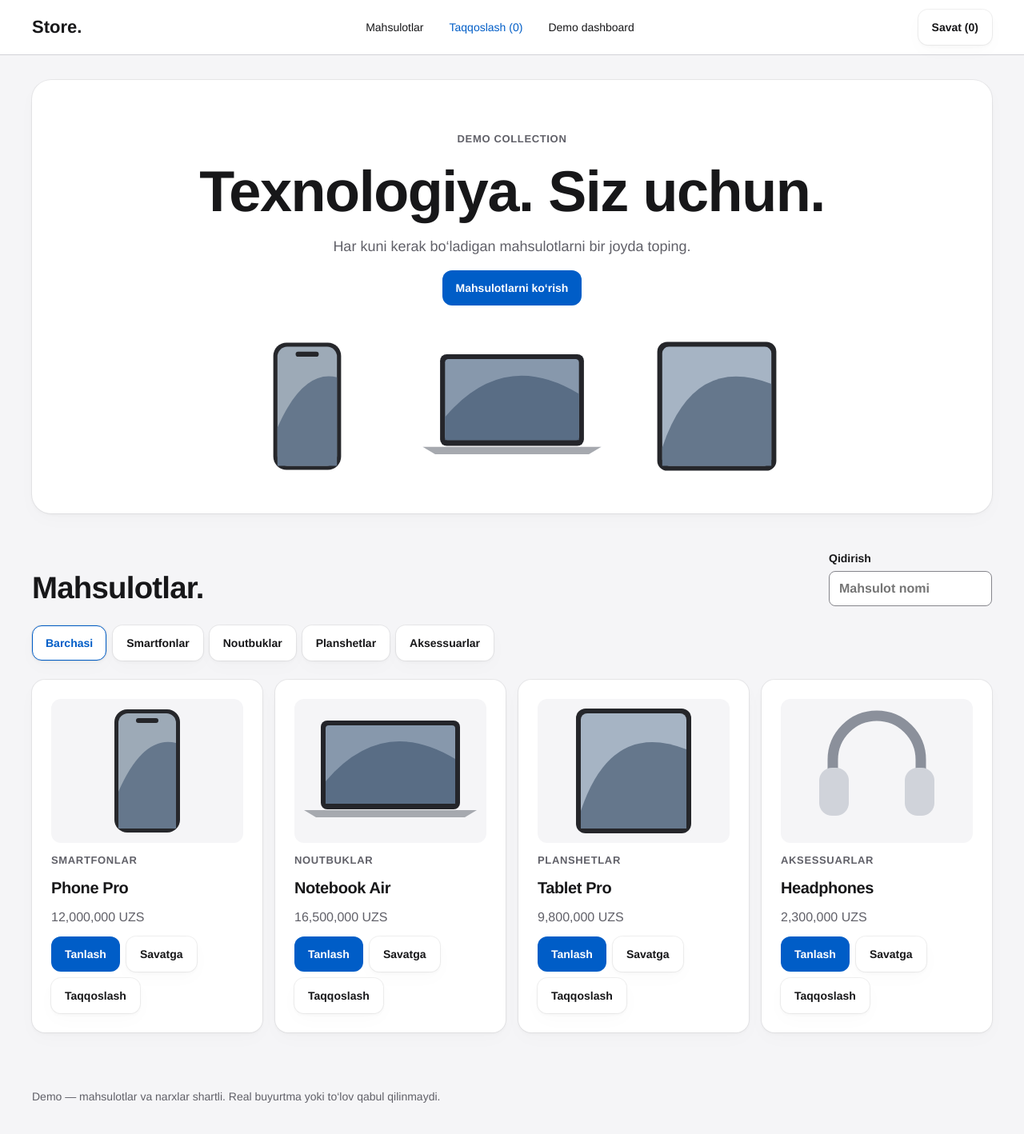
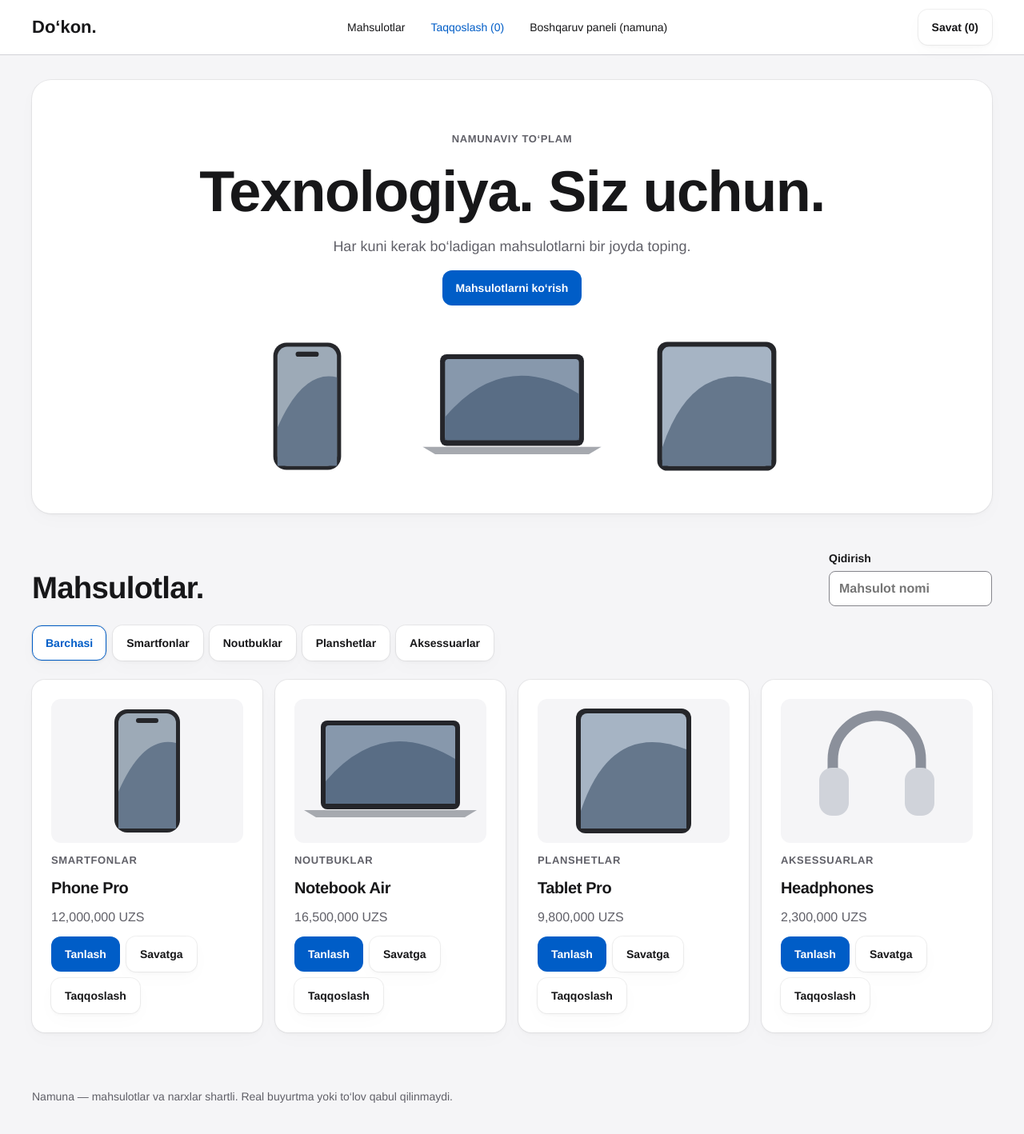
Before and after one commit to JamshidTashpulatov/commerce-platform, a Next.js app: page / in a window 1280 px wide. Shown: the top 1418 px of the page at 80% size. Built offline with nearby package versions, Linux system fonts and the light colour scheme.

Commit message:
feat: localize storefront copy

```diff
--- a/app/page.tsx
+++ b/app/page.tsx
@@ -19,9 +19,9 @@ const total=cart.reduce((s,l)=>s+(products.find(p=>p.id===l.id)?.price??0)*l.qty
 function open(p:Product){setSelected(p);setColor(p.colors[0]);setQty(1);setNotice("");}
 function add(){if(!selected)return;const p=selected;const used=cart.filter(l=>l.id===p.id).reduce((s,l)=>s+l.qty,0);if(used+qty>p.stock){setNotice("Omborda yetarli mahsulot yo‘q.");return;}setCart(prev=>prev.some(l=>l.id===p.id&&l.color===color)?prev.map(l=>l.id===p.id&&l.color===color?{...l,qty:l.qty+qty}:l):[...prev,{id:p.id,color,qty}]);setSelected(null);setPanel("cart");}
 function toggle(id:string){setCompare(prev=>prev.includes(id)?prev.filter(x=>x!==id):prev.length<3?[...prev,id]:prev);}
-return <><header className="topbar"><Link href="/" className="brand">Store.</Link><nav aria-label="Asosiy"><a href="#catalog">Mahsulotlar</a><button onClick={()=>setPanel("compare")}>Taqqoslash ({compare.length})</button><Link href="/dashboard">Demo dashboard</Link></nav><button className="secondary" onClick={()=>setPanel("cart")}>Savat ({cart.reduce((n,l)=>n+l.qty,0)})</button></header>
-<main className="container"><section className="hero"><p className="eyebrow">DEMO COLLECTION</p><h1>Texnologiya. Siz uchun.</h1><p>Har kuni kerak bo‘ladigan mahsulotlarni bir joyda toping.</p><a className="primary" href="#catalog">Mahsulotlarni ko‘rish</a><div className="hero-art"><ProductArt symbol="phone"/><ProductArt symbol="laptop"/><ProductArt symbol="tablet"/></div></section>
+return <><header className="topbar"><Link href="/" className="brand">Do‘kon.</Link><nav aria-label="Asosiy"><a href="#catalog">Mahsulotlar</a><button onClick={()=>setPanel("compare")}>Taqqoslash ({compare.length})</button><Link href="/dashboard">Boshqaruv paneli (namuna)</Link></nav><button className="secondary" onClick={()=>setPanel("cart")}>Savat ({cart.reduce((n,l)=>n+l.qty,0)})</button></header>
+<main className="container"><section className="hero"><p className="eyebrow">NAMUNAVIY TO‘PLAM</p><h1>Texnologiya. Siz uchun.</h1><p>Har kuni kerak bo‘ladigan mahsulotlarni bir joyda toping.</p><a className="primary" href="#catalog">Mahsulotlarni ko‘rish</a><div className="hero-art"><ProductArt symbol="phone"/><ProductArt symbol="laptop"/><ProductArt symbol="tablet"/></div></section>
 {selected&&<section className="surface config" aria-label="Mahsulot konfiguratsiyasi"><button className="secondary" onClick={()=>setSelected(null)}>Yopish</button><ProductArt symbol={selected.symbol}/><h2>{selected.name}</h2><p>{money(selected.price)}</p><label>Rang<select value={color} onChange={e=>setColor(e.target.value)}>{selected.colors.map(c=><option key={c}>{c}</option>)}</select></label><label>Miqdor<input type="number" min={1} max={selected.stock} value={qty} onChange={e=>setQty(Math.max(1,Math.min(selected.stock,Math.floor(Number(e.target.value)||1))))}/></label><p className="muted">Omborda: {selected.stock} ta</p>{notice&&<p role="alert">{notice}</p>}<button className="primary" onClick={add}>Savatga qo‘shish — {money(selected.price*qty)}</button></section>}
-{panel&&<section className="surface config" aria-label={panel==="cart"?"Savat":"Taqqoslash"}><button className="secondary" onClick={()=>setPanel(null)}>Yopish</button>{panel==="cart"?<><h2>Savat.</h2>{cart.length?cart.map(l=>{const p=products.find(p=>p.id===l.id)!;return <div className="cart-line" key={l.id+l.color}><div><strong>{p.name}</strong><p>{l.color} · {l.qty} ta</p></div><div><strong>{money(p.price*l.qty)}</strong><button className="text-button" onClick={()=>setCart(prev=>prev.filter(x=>x.id!==l.id||x.color!==l.color))}>O‘chirish</button></div></div>}):<p>Savatingiz bo‘sh.</p>}<h3>Jami: {money(total)}</h3><p className="muted">Checkout demo rejimida o‘chirilgan.</p></>:<><h2>Taqqoslash.</h2>{compare.length?<div className="table-scroll"><table><thead><tr><th>Parametr</th>{compare.map(id=><th key={id}>{products.find(p=>p.id===id)?.name}<button className="text-button" onClick={()=>toggle(id)}>O‘chirish</button></th>)}</tr></thead><tbody>{["Narx","Displey","Xotira","Protsessor"].map(key=><tr key={key}><th>{key}</th>{compare.map(id=>{const p=products.find(p=>p.id===id)!;return <td key={id}>{key==="Narx"?money(p.price):p.specs[key]}</td>})}</tr>)}</tbody></table></div>:<p>Taqqoslash uchun mahsulotlarni tanlang.</p>}</>}</section>}
-<section id="catalog" className="section"><div className="section-head"><h2>Mahsulotlar.</h2><label className="search"><span>Qidirish</span><input type="search" value={search} onChange={e=>setSearch(e.target.value)} placeholder="Mahsulot nomi"/></label></div><div className="chips">{["Barchasi",...new Set(products.map(p=>p.category))].map(c=><button key={c} aria-pressed={category===c} className={category===c?"chip active":"chip"} onClick={()=>setCategory(c)}>{c}</button>)}</div><div className="product-grid">{visible.map(p=><article className="product-card" key={p.id}><Link className="art-button" aria-label={p.name+" batafsil"} href={"/products/"+p.id}><ProductArt symbol={p.symbol}/></Link><p className="eyebrow">{p.category}</p><h3>{p.name}</h3><p>{money(p.price)}</p><div className="actions"><Link className="primary" href={"/products/"+p.id}>Tanlash</Link><button className="secondary" onClick={()=>open(p)}>Savatga</button><button className="secondary" aria-pressed={compare.includes(p.id)} disabled={compare.length===3&&!compare.includes(p.id)} onClick={()=>toggle(p.id)}>{compare.includes(p.id)?"Tanlangan":"Taqqoslash"}</button></div></article>)}</div>{!visible.length&&<p role="status">Hech qanday mahsulot topilmadi.</p>}</section><footer>Demo — mahsulotlar va narxlar shartli. Real buyurtma yoki to‘lov qabul qilinmaydi.</footer></main></>;
+{panel&&<section className="surface config" aria-label={panel==="cart"?"Savat":"Taqqoslash"}><button className="secondary" onClick={()=>setPanel(null)}>Yopish</button>{panel==="cart"?<><h2>Savat.</h2>{cart.length?cart.map(l=>{const p=products.find(p=>p.id===l.id)!;return <div className="cart-line" key={l.id+l.color}><div><strong>{p.name}</strong><p>{l.color} · {l.qty} ta</p></div><div><strong>{money(p.price*l.qty)}</strong><button className="text-button" onClick={()=>setCart(prev=>prev.filter(x=>x.id!==l.id||x.color!==l.color))}>O‘chirish</button></div></div>}):<p>Savatingiz bo‘sh.</p>}<h3>Jami: {money(total)}</h3><p className="muted">Savatdan buyurtma yuborish hali mavjud emas.</p></>:<><h2>Taqqoslash.</h2>{compare.length?<div className="table-scroll"><table><thead><tr><th>Parametr</th>{compare.map(id=><th key={id}>{products.find(p=>p.id===id)?.name}<button className="text-button" onClick={()=>toggle(id)}>O‘chirish</button></th>)}</tr></thead><tbody>{["Narx","Displey","Xotira","Protsessor"].map(key=><tr key={key}><th>{key}</th>{compare.map(id=>{const p=products.find(p=>p.id===id)!;return <td key={id}>{key==="Narx"?money(p.price):p.specs[key]}</td>})}</tr>)}</tbody></table></div>:<p>Taqqoslash uchun mahsulotlarni tanlang.</p>}</>}</section>}
+<section id="catalog" className="section"><div className="section-head"><h2>Mahsulotlar.</h2><label className="search"><span>Qidirish</span><input type="search" value={search} onChange={e=>setSearch(e.target.value)} placeholder="Mahsulot nomi"/></label></div><div className="chips">{["Barchasi",...new Set(products.map(p=>p.category))].map(c=><button key={c} aria-pressed={category===c} className={category===c?"chip active":"chip"} onClick={()=>setCategory(c)}>{c}</button>)}</div><div className="product-grid">{visible.map(p=><article className="product-card" key={p.id}><Link className="art-button" aria-label={p.name+" batafsil"} href={"/products/"+p.id}><ProductArt symbol={p.symbol}/></Link><p className="eyebrow">{p.category}</p><h3>{p.name}</h3><p>{money(p.price)}</p><div className="actions"><Link className="primary" href={"/products/"+p.id}>Tanlash</Link><button className="secondary" onClick={()=>open(p)}>Savatga</button><button className="secondary" aria-pressed={compare.includes(p.id)} disabled={compare.length===3&&!compare.includes(p.id)} onClick={()=>toggle(p.id)}>{compare.includes(p.id)?"Tanlangan":"Taqqoslash"}</button></div></article>)}</div>{!visible.length&&<p role="status">Hech qanday mahsulot topilmadi.</p>}</section><footer>Namuna — mahsulotlar va narxlar shartli. Real buyurtma yoki to‘lov qabul qilinmaydi.</footer></main></>;
 }
```
